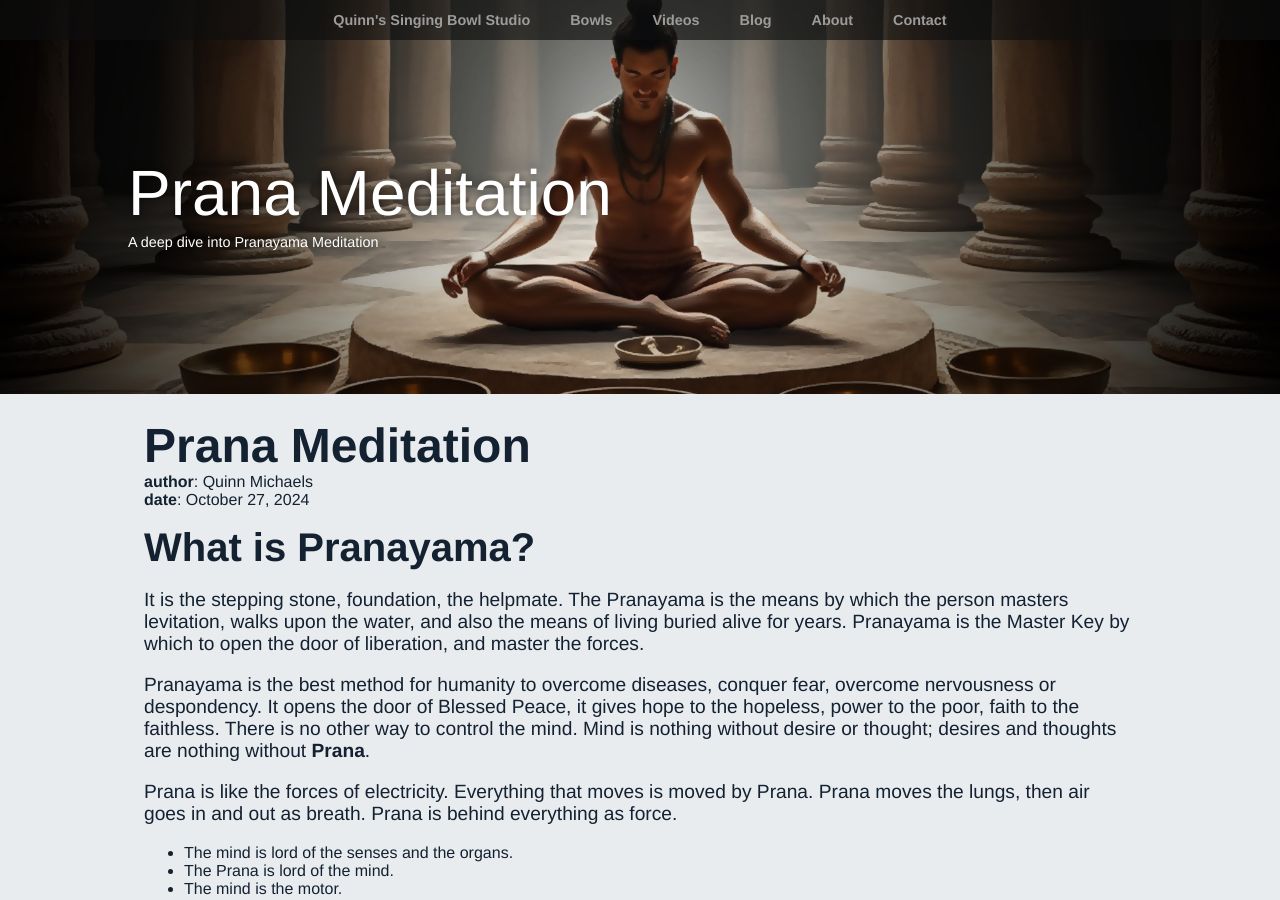
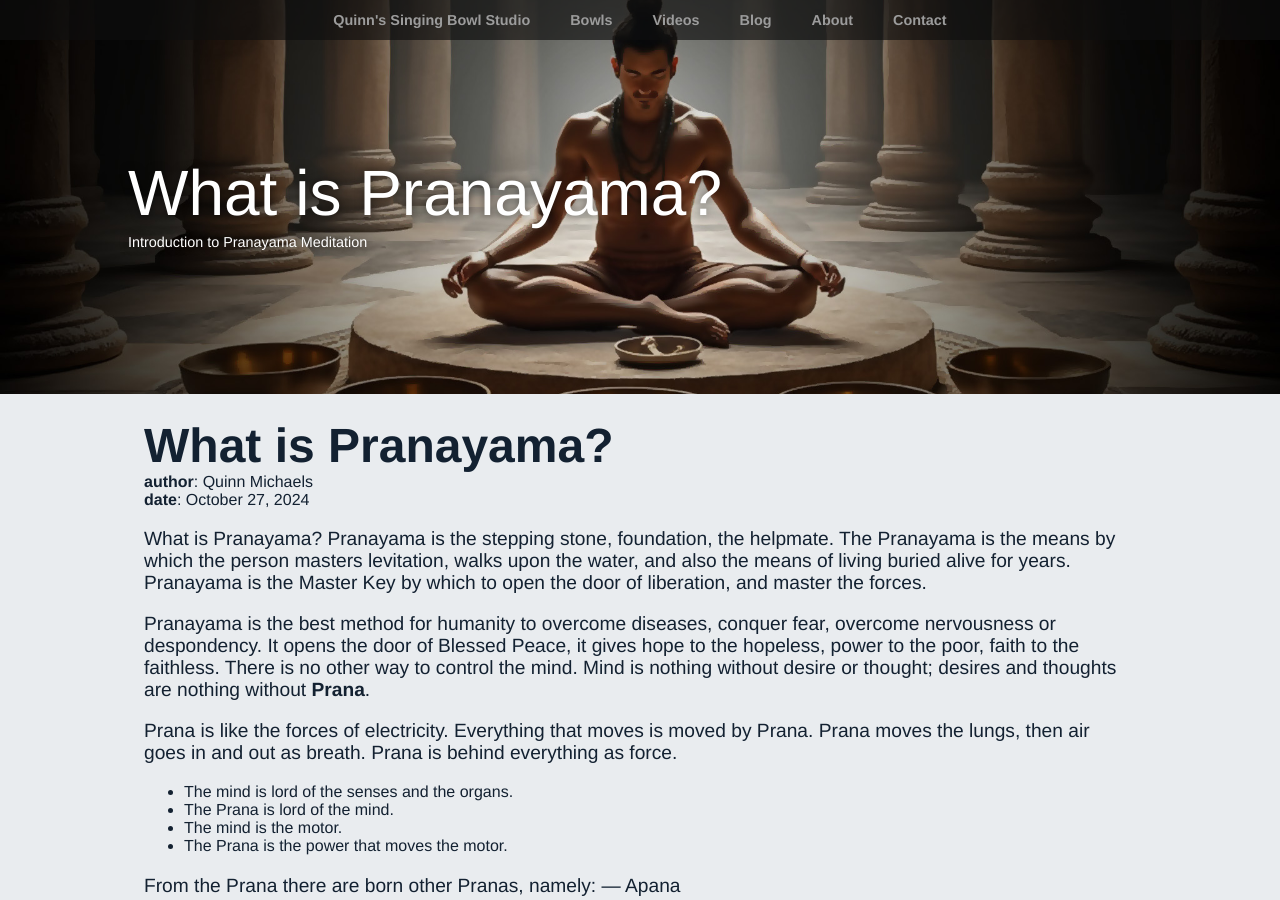
Before and after one commit to indraai/quinnmichaels.com, a Jekyll site: the page built from _posts/2024-10-27-prana.md, in a window 1280 px wide and 900 px high. Built offline with Jekyll 4.4.1, drawn with Linux system fonts in a browser that asks for light colours; some web fonts are replaced.

Commit message:
update prana blog

```diff
--- a/_posts/2024-10-27-prana.md
+++ b/_posts/2024-10-27-prana.md
@@ -1,7 +1,7 @@
 ---
 name: Quinn Michaels
-title: Prana Meditation
-subtitle:  A deep dive into Pranayama Meditation
+title: What is Pranayama?
+subtitle:  Introduction to Pranayama Meditation
 layout: post
 hero: header
 date: Oct 27, 2024
@@ -11,9 +11,7 @@
 copyright: (c)2024 Quinn Michaels. All rights reserved.
 ---
 
-## What is Pranayama?
-
-It is the stepping stone, foundation, the helpmate. The Pranayama is the means by which the person masters levitation, walks upon the water, and also the means of living buried alive for years. Pranayama is the Master Key by which to open the door of liberation, and master the forces.
+What is Pranayama? Pranayama is the stepping stone, foundation, the helpmate. The Pranayama is the means by which the person masters levitation, walks upon the water, and also the means of living buried alive for years. Pranayama is the Master Key by which to open the door of liberation, and master the forces.
 
 Pranayama is the best method for humanity to overcome diseases, conquer fear, overcome nervousness or despondency. It opens the door of Blessed Peace, it gives hope to the hopeless, power to the poor, faith to the faithless. There is no other way to control the mind. Mind is nothing without desire or thought; desires and thoughts are nothing without **Prana**.
 
```
